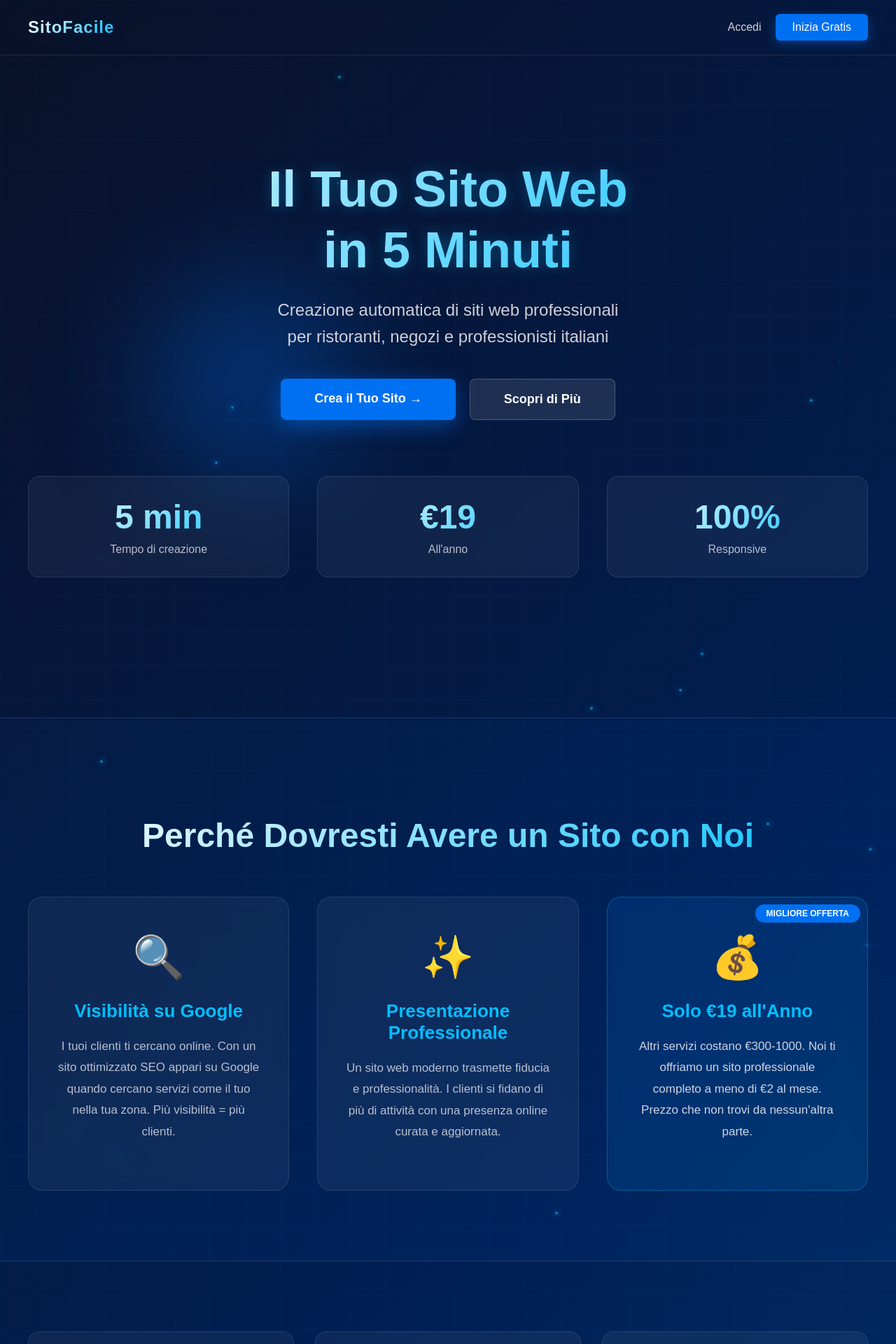
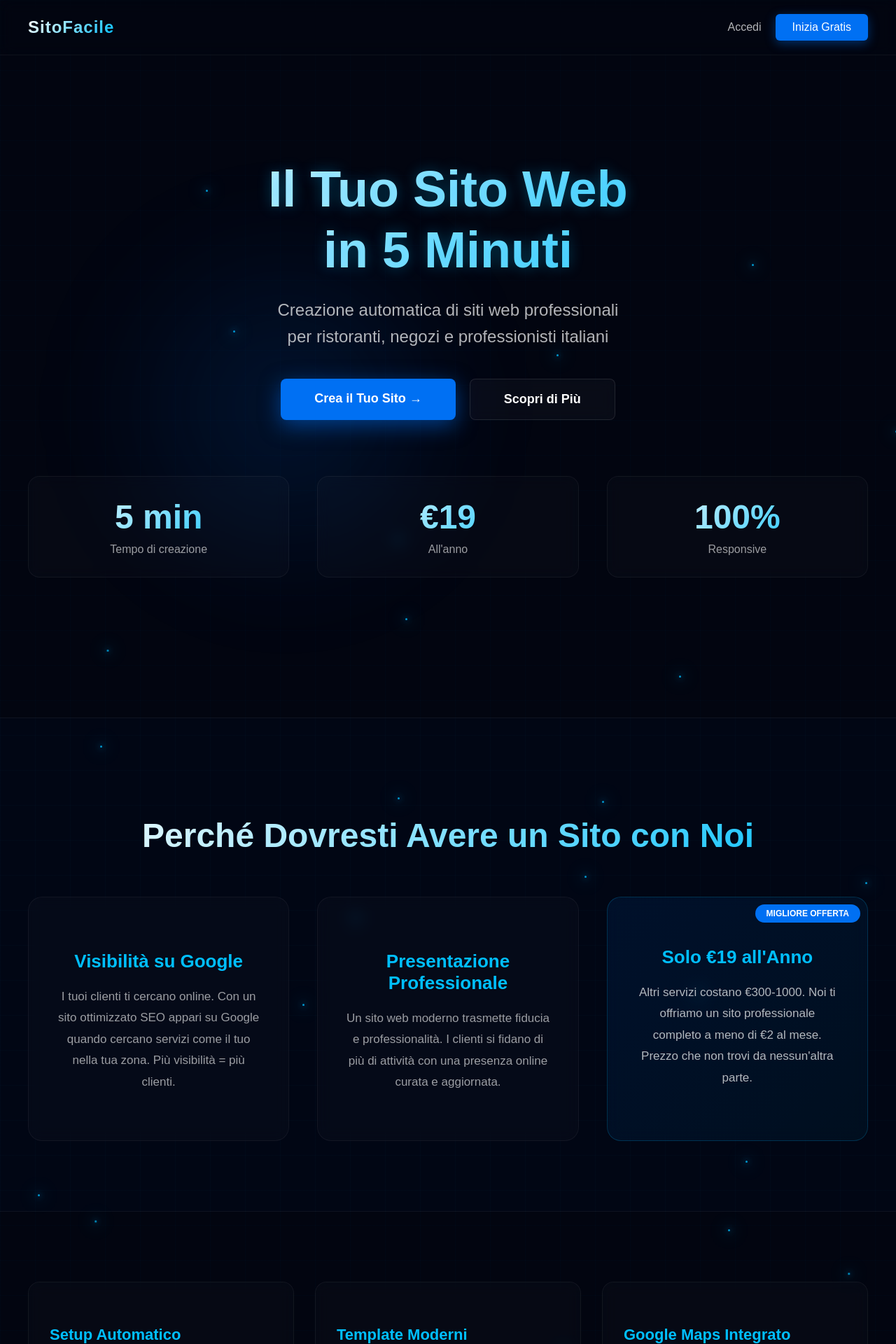
Before and after one commit to andreifr98/site-builder-itali, a Next.js app: page / in a window 1280 px wide. Shown: the top 1920 px of the page at 70% size. Built offline with nearby package versions, Linux system fonts and the light colour scheme.

Commit message:
Update page.tsx

```diff
--- a/app/page.tsx
+++ b/app/page.tsx
@@ -5,7 +5,7 @@ export default function Home() {
     <>
       <style jsx global>{`
         @keyframes float-particle {
-          0%, 100% {
+          0% {
             transform: translate(0, 0);
             opacity: 0;
           }
@@ -15,14 +15,9 @@ export default function Home() {
           90% {
             opacity: 1;
           }
-          25% {
-            transform: translate(100px, -50px);
-          }
-          50% {
-            transform: translate(-80px, 100px);
-          }
-          75% {
-            transform: translate(60px, 50px);
+          100% {
+            transform: translate(var(--tx), var(--ty));
+            opacity: 0;
           }
         }
 
@@ -77,46 +72,78 @@ export default function Home() {
 
         .particle {
           position: absolute;
-          width: 4px;
-          height: 4px;
-          background: rgba(0, 191, 255, 0.6);
+          width: 3px;
+          height: 3px;
+          background: rgba(0, 191, 255, 0.8);
           border-radius: 50%;
-          box-shadow: 0 0 10px rgba(0, 191, 255, 0.8),
-                      0 0 20px rgba(0, 191, 255, 0.4);
-          animation: float-particle 20s infinite ease-in-out;
+          box-shadow:
+            0 0 10px rgba(0, 191, 255, 1),
+            0 0 20px rgba(0, 191, 255, 0.6),
+            0 0 30px rgba(0, 191, 255, 0.3);
+          animation: float-particle linear infinite;
+        }
+
+        .particle::before {
+          content: '';
+          position: absolute;
+          width: 100%;
+          height: 100%;
+          background: radial-gradient(circle, rgba(0, 191, 255, 0.6) 0%, transparent 70%);
+          border-radius: 50%;
+          filter: blur(3px);
+          transform: scale(4);
+        }
+
+        .particle::after {
+          content: '';
+          position: absolute;
+          width: 200%;
+          height: 200%;
+          background: linear-gradient(to right, transparent, rgba(0, 191, 255, 0.3), transparent);
+          top: -50%;
+          left: -100%;
+          filter: blur(5px);
+          animation: trail 2s linear infinite;
+        }
+
+        @keyframes trail {
+          0% { opacity: 0; transform: translateX(0); }
+          50% { opacity: 0.5; }
+          100% { opacity: 0; transform: translateX(-100px); }
         }
 
         .orb {
           position: absolute;
           border-radius: 50%;
-          filter: blur(60px);
+          filter: blur(80px);
           z-index: 0;
+          opacity: 0.6;
         }
 
         .orb-1 {
           top: 10%;
           left: 10%;
-          width: 400px;
-          height: 400px;
-          background: radial-gradient(circle, rgba(0, 112, 243, 0.4) 0%, transparent 70%);
+          width: 500px;
+          height: 500px;
+          background: radial-gradient(circle, rgba(0, 112, 243, 0.3) 0%, transparent 70%);
           animation: float-orb-1 20s ease-in-out infinite;
         }
 
         .orb-2 {
           top: 60%;
           right: 10%;
-          width: 350px;
-          height: 350px;
-          background: radial-gradient(circle, rgba(0, 191, 255, 0.3) 0%, transparent 70%);
+          width: 400px;
+          height: 400px;
+          background: radial-gradient(circle, rgba(0, 191, 255, 0.2) 0%, transparent 70%);
           animation: float-orb-2 15s ease-in-out infinite;
         }
 
         .orb-3 {
           bottom: 10%;
           left: 50%;
-          width: 300px;
-          height: 300px;
-          background: radial-gradient(circle, rgba(3, 64, 120, 0.4) 0%, transparent 70%);
+          width: 350px;
+          height: 350px;
+          background: radial-gradient(circle, rgba(3, 64, 120, 0.3) 0%, transparent 70%);
           animation: float-orb-3 18s ease-in-out infinite;
         }
 
@@ -127,8 +154,8 @@ export default function Home() {
           right: 0;
           bottom: 0;
           background-image:
-            linear-gradient(rgba(0, 191, 255, 0.03) 1px, transparent 1px),
-            linear-gradient(90deg, rgba(0, 191, 255, 0.03) 1px, transparent 1px);
+            linear-gradient(rgba(0, 191, 255, 0.02) 1px, transparent 1px),
+            linear-gradient(90deg, rgba(0, 191, 255, 0.02) 1px, transparent 1px);
           background-size: 50px 50px;
           z-index: 0;
         }
@@ -171,25 +198,31 @@ export default function Home() {
 
       <div style={{
         minHeight: '100vh',
-        background: 'linear-gradient(135deg, #0a1128 0%, #001f54 50%, #034078 100%)',
+        background: '#020510',
         color: 'white',
         position: 'relative',
         overflow: 'hidden'
       }}>
-        {/* Animated particles */}
+        {/* Animated particles con scia */}
         <div className="particles">
-          {[...Array(30)].map((_, i) => (
+          {[...Array(60)].map((_, i) => {
+            const tx = (Math.random() - 0.5) * 800;
+            const ty = (Math.random() - 0.5) * 800;
+            return (
               <div
                 key={i}
                 className="particle"
                 style={{
                   left: `${Math.random() * 100}%`,
                   top: `${Math.random() * 100}%`,
-                animationDelay: `${Math.random() * 20}s`,
-                animationDuration: `${15 + Math.random() * 10}s`
-              }}
+                  animationDelay: `${Math.random() * 25}s`,
+                  animationDuration: `${20 + Math.random() * 15}s`,
+                  '--tx': `${tx}px`,
+                  '--ty': `${ty}px`
+                } as React.CSSProperties}
               />
-          ))}
+            );
+          })}
         </div>
 
         {/* Animated gradient orbs */}
@@ -209,7 +242,7 @@ export default function Home() {
           justifyContent: 'space-between',
           alignItems: 'center',
           backdropFilter: 'blur(10px)',
-          borderBottom: '1px solid rgba(255,255,255,0.1)'
+          borderBottom: '1px solid rgba(255,255,255,0.05)'
         }}>
           <div style={{
             fontSize: '24px',
@@ -225,7 +258,7 @@ export default function Home() {
             <a href="/login" style={{
               color: 'white',
               textDecoration: 'none',
-              opacity: 0.8,
+              opacity: 0.7,
               transition: 'opacity 0.3s'
             }}>
               Accedi
@@ -269,7 +302,7 @@ export default function Home() {
             </h1>
             <p className="fade-in" style={{
               fontSize: '24px',
-              color: 'rgba(255,255,255,0.8)',
+              color: 'rgba(255,255,255,0.7)',
               marginBottom: '40px',
               lineHeight: '1.6'
             }}>
@@ -300,14 +333,14 @@ export default function Home() {
               Crea il Tuo Sito →
             </a>
             <a href="#perche" style={{
-              backgroundColor: 'rgba(255,255,255,0.1)',
+              backgroundColor: 'rgba(255,255,255,0.03)',
               color: 'white',
               padding: '18px 48px',
               borderRadius: '8px',
               textDecoration: 'none',
               fontSize: '18px',
               fontWeight: 'bold',
-              border: '1px solid rgba(255,255,255,0.2)',
+              border: '1px solid rgba(255,255,255,0.1)',
               transition: 'all 0.3s ease',
               display: 'inline-block',
               backdropFilter: 'blur(10px)'
@@ -330,9 +363,9 @@ export default function Home() {
             ].map((stat, i) => (
               <div key={i} style={{
                 padding: '30px',
-                background: 'rgba(255,255,255,0.05)',
+                background: 'rgba(255,255,255,0.02)',
                 borderRadius: '16px',
-                border: '1px solid rgba(255,255,255,0.1)',
+                border: '1px solid rgba(255,255,255,0.05)',
                 backdropFilter: 'blur(10px)',
                 transition: 'transform 0.3s ease'
               }}>
@@ -344,17 +377,17 @@ export default function Home() {
                   WebkitBackgroundClip: 'text',
                   WebkitTextFillColor: 'transparent'
                 }}>{stat.label}</div>
-                <div style={{ color: 'rgba(255,255,255,0.7)' }}>{stat.desc}</div>
+                <div style={{ color: 'rgba(255,255,255,0.6)' }}>{stat.desc}</div>
               </div>
             ))}
           </div>
         </div>
 
-        {/* Perché Section */}
+        {/* Perché Section - SENZA EMOJI */}
         <div id="perche" style={{
-          background: 'rgba(0, 112, 243, 0.05)',
-          borderTop: '1px solid rgba(255,255,255,0.1)',
-          borderBottom: '1px solid rgba(255,255,255,0.1)',
+          background: 'rgba(0, 112, 243, 0.02)',
+          borderTop: '1px solid rgba(255,255,255,0.05)',
+          borderBottom: '1px solid rgba(255,255,255,0.05)',
           padding: '100px 40px',
           position: 'relative',
           zIndex: 1
@@ -378,44 +411,42 @@ export default function Home() {
               gap: '40px'
             }}>
               <div className="reason-card" style={{
-                background: 'rgba(255,255,255,0.05)',
+                background: 'rgba(255,255,255,0.02)',
                 padding: '50px 40px',
                 borderRadius: '20px',
-                border: '1px solid rgba(255,255,255,0.1)',
+                border: '1px solid rgba(255,255,255,0.05)',
                 textAlign: 'center',
                 backdropFilter: 'blur(10px)'
               }}>
-                <div style={{ fontSize: '60px', marginBottom: '25px' }}>🔍</div>
                 <h3 style={{ fontSize: '26px', marginBottom: '20px', color: '#00bfff' }}>
                   Visibilità su Google
                 </h3>
-                <p style={{ color: 'rgba(255,255,255,0.7)', lineHeight: '1.8', fontSize: '17px' }}>
+                <p style={{ color: 'rgba(255,255,255,0.6)', lineHeight: '1.8', fontSize: '17px' }}>
                   I tuoi clienti ti cercano online. Con un sito ottimizzato SEO appari su Google quando cercano servizi come il tuo nella tua zona. Più visibilità = più clienti.
                 </p>
               </div>
 
               <div className="reason-card" style={{
-                background: 'rgba(255,255,255,0.05)',
+                background: 'rgba(255,255,255,0.02)',
                 padding: '50px 40px',
                 borderRadius: '20px',
-                border: '1px solid rgba(255,255,255,0.1)',
+                border: '1px solid rgba(255,255,255,0.05)',
                 textAlign: 'center',
                 backdropFilter: 'blur(10px)'
               }}>
-                <div style={{ fontSize: '60px', marginBottom: '25px' }}>✨</div>
                 <h3 style={{ fontSize: '26px', marginBottom: '20px', color: '#00bfff' }}>
                   Presentazione Professionale
                 </h3>
-                <p style={{ color: 'rgba(255,255,255,0.7)', lineHeight: '1.8', fontSize: '17px' }}>
+                <p style={{ color: 'rgba(255,255,255,0.6)', lineHeight: '1.8', fontSize: '17px' }}>
                   Un sito web moderno trasmette fiducia e professionalità. I clienti si fidano di più di attività con una presenza online curata e aggiornata.
                 </p>
               </div>
 
               <div className="reason-card" style={{
-                background: 'linear-gradient(135deg, rgba(0, 112, 243, 0.15) 0%, rgba(0, 191, 255, 0.1) 100%)',
+                background: 'linear-gradient(135deg, rgba(0, 112, 243, 0.1) 0%, rgba(0, 191, 255, 0.05) 100%)',
                 padding: '50px 40px',
                 borderRadius: '20px',
-                border: '1px solid rgba(0, 191, 255, 0.3)',
+                border: '1px solid rgba(0, 191, 255, 0.2)',
                 textAlign: 'center',
                 position: 'relative',
                 backdropFilter: 'blur(10px)'
@@ -433,11 +464,10 @@ export default function Home() {
                 }}>
                   MIGLIORE OFFERTA
                 </div>
-                <div style={{ fontSize: '60px', marginBottom: '25px' }}>💰</div>
-                <h3 style={{ fontSize: '26px', marginBottom: '20px', color: '#00bfff' }}>
+                <h3 style={{ fontSize: '26px', marginBottom: '20px', color: '#00bfff', marginTop: '20px' }}>
                   Solo €19 all'Anno
                 </h3>
-                <p style={{ color: 'rgba(255,255,255,0.8)', lineHeight: '1.8', fontSize: '17px' }}>
+                <p style={{ color: 'rgba(255,255,255,0.7)', lineHeight: '1.8', fontSize: '17px' }}>
                   Altri servizi costano €300-1000. Noi ti offriamo un sito professionale completo a meno di €2 al mese. Prezzo che non trovi da nessun'altra parte.
                 </p>
               </div>
@@ -467,10 +497,10 @@ export default function Home() {
               { title: 'Supporto Italiano', desc: 'Assistenza in italiano quando serve' }
             ].map((feature, i) => (
               <div key={i} className="feature-card" style={{
-                backgroundColor: 'rgba(255,255,255,0.05)',
+                backgroundColor: 'rgba(255,255,255,0.02)',
                 padding: '40px 30px',
                 borderRadius: '16px',
-                border: '1px solid rgba(255,255,255,0.1)',
+                border: '1px solid rgba(255,255,255,0.05)',
                 backdropFilter: 'blur(10px)',
                 textAlign: 'left'
               }}>
@@ -482,7 +512,7 @@ export default function Home() {
                   {feature.title}
                 </h3>
                 <p style={{
-                  color: 'rgba(255,255,255,0.7)',
+                  color: 'rgba(255,255,255,0.6)',
                   lineHeight: '1.6'
                 }}>
                   {feature.desc}
@@ -494,8 +524,8 @@ export default function Home() {
 
         {/* Siti Complessi */}
         <div style={{
-          background: 'rgba(0, 191, 255, 0.05)',
-          borderTop: '1px solid rgba(255,255,255,0.1)',
+          background: 'rgba(0, 191, 255, 0.02)',
+          borderTop: '1px solid rgba(255,255,255,0.05)',
           padding: '100px 40px',
           position: 'relative',
           zIndex: 1
@@ -506,7 +536,7 @@ export default function Home() {
             </h2>
             <p style={{
               fontSize: '20px',
-              color: 'rgba(255,255,255,0.7)',
+              color: 'rgba(255,255,255,0.6)',
               marginBottom: '40px',
               lineHeight: '1.8'
             }}>
@@ -516,23 +546,23 @@ export default function Home() {
               href="mailto:info@sitofacile.it"
               style={{
                 display: 'inline-block',
-                backgroundColor: 'rgba(255,255,255,0.1)',
+                backgroundColor: 'rgba(255,255,255,0.05)',
                 color: 'white',
                 padding: '18px 48px',
                 borderRadius: '8px',
                 textDecoration: 'none',
                 fontSize: '18px',
                 fontWeight: 'bold',
-                border: '1px solid rgba(255,255,255,0.2)',
+                border: '1px solid rgba(255,255,255,0.1)',
                 transition: 'all 0.3s ease',
                 backdropFilter: 'blur(10px)'
               }}
             >
-              📧 Contattaci via Email
+              Contattaci via Email
             </a>
             <p style={{
               marginTop: '20px',
-              color: 'rgba(255,255,255,0.5)',
+              color: 'rgba(255,255,255,0.4)',
               fontSize: '16px'
             }}>
               Rispondiamo entro 24 ore
@@ -550,11 +580,11 @@ export default function Home() {
         }}>
           <div style={{
             padding: '80px 40px',
-            background: 'linear-gradient(135deg, rgba(0, 112, 243, 0.2) 0%, rgba(0, 191, 255, 0.2) 100%)',
+            background: 'linear-gradient(135deg, rgba(0, 112, 243, 0.1) 0%, rgba(0, 191, 255, 0.05) 100%)',
             borderRadius: '20px',
-            border: '1px solid rgba(255,255,255,0.2)',
+            border: '1px solid rgba(255,255,255,0.1)',
             backdropFilter: 'blur(20px)',
-            boxShadow: '0 20px 60px rgba(0, 191, 255, 0.2)',
+            boxShadow: '0 20px 60px rgba(0, 191, 255, 0.1)',
             textAlign: 'center'
           }}>
             <h2 style={{ fontSize: '42px', marginBottom: '20px' }}>
@@ -562,21 +592,21 @@ export default function Home() {
             </h2>
             <p style={{
               fontSize: '20px',
-              color: 'rgba(255,255,255,0.8)',
+              color: 'rgba(255,255,255,0.7)',
               marginBottom: '40px'
             }}>
               Crea il tuo sito professionale in meno tempo di quanto ci vuole per un caffè
             </p>
             <a href="/signup" style={{
-              backgroundColor: 'white',
-              color: '#0a1128',
+              backgroundColor: '#0070f3',
+              color: 'white',
               padding: '18px 48px',
               borderRadius: '8px',
               textDecoration: 'none',
               fontSize: '18px',
               fontWeight: 'bold',
               display: 'inline-block',
-              boxShadow: '0 8px 30px rgba(255,255,255,0.3)',
+              boxShadow: '0 8px 30px rgba(0, 112, 243, 0.4)',
               transition: 'all 0.3s ease'
             }}>
               Inizia Ora Gratis
@@ -590,8 +620,8 @@ export default function Home() {
           zIndex: 1,
           textAlign: 'center',
           padding: '40px',
-          borderTop: '1px solid rgba(255,255,255,0.1)',
-          color: 'rgba(255,255,255,0.6)',
+          borderTop: '1px solid rgba(255,255,255,0.05)',
+          color: 'rgba(255,255,255,0.5)',
           backdropFilter: 'blur(10px)'
         }}>
           <p>© 2025 SitoFacile. Tutti i diritti riservati.</p>
```
Lines whose indentation alone changed are shown as unchanged.
